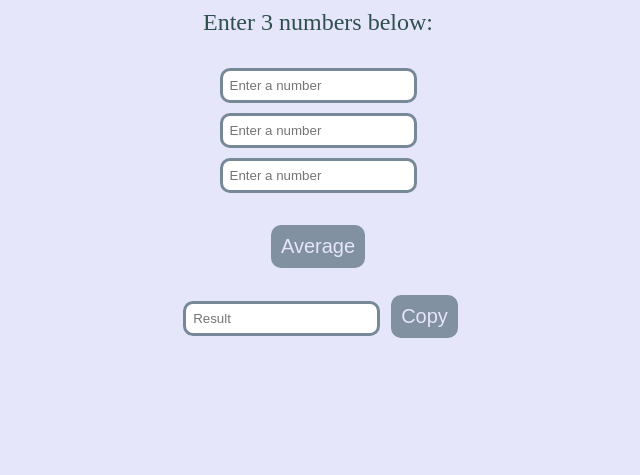
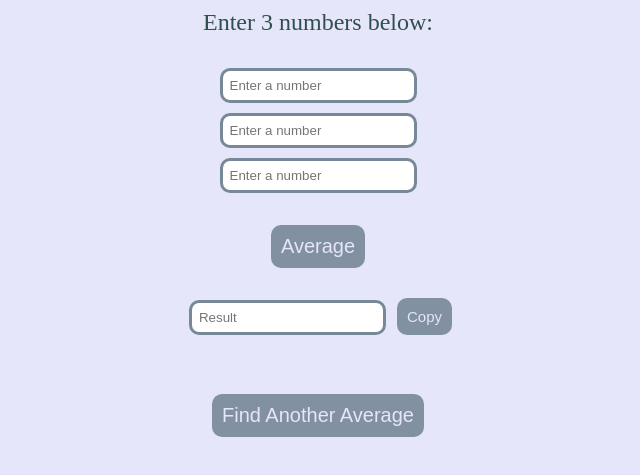
Before and after one commit to Dorothyhung/Prog-209-HW2, a plain HTML site: page index.html in a window 1280 px wide. Shown: the part 113-588 px from the top of the page, without its empty margins (322-962 px from the left). Drawn offline with Linux system fonts and the light colour scheme; a web font is replaced by a local one.

Commit message:
add refresh function as find another average

```diff
--- a/index.html
+++ b/index.html
@@ -27,6 +27,9 @@
     <br />
 </div>
 
+<br><br>
+<button id="refresh" onclick="refresh()">Find Another Average</button>
+
 <script src="main.js"></script>
 </body>
 
--- a/main.js
+++ b/main.js
@@ -15,3 +15,7 @@ function copyText() {
     navigator.clipboard.writeText(result.value);
     document.getElementById("textbox1").style.backgroundColor="lightgreen";
 }
+
+function refresh() {
+    location.reload();
+}
--- a/site.css
+++ b/site.css
@@ -41,5 +41,6 @@ input:focus {
     position: relative;
     top: 0;
     right: 0ps;
+    font-size: 15px;
 
 }
```
